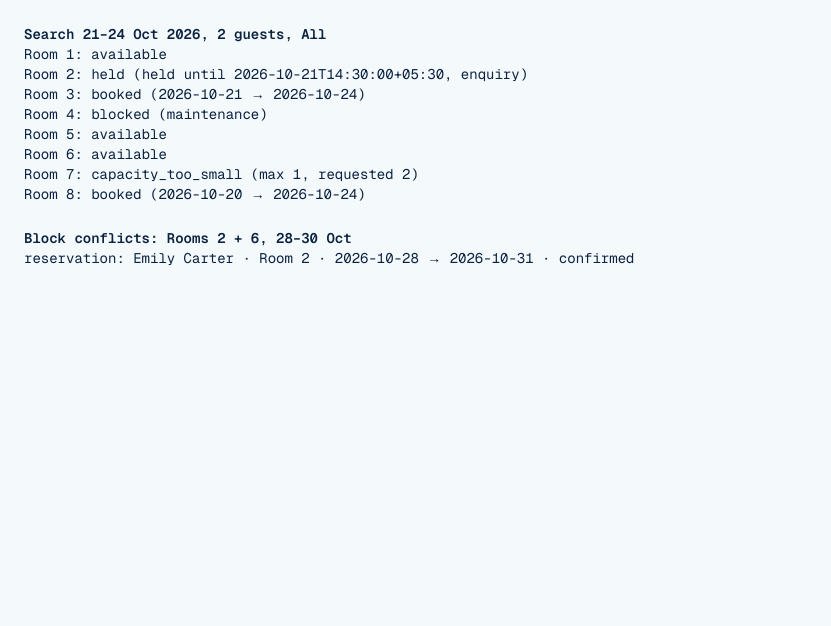
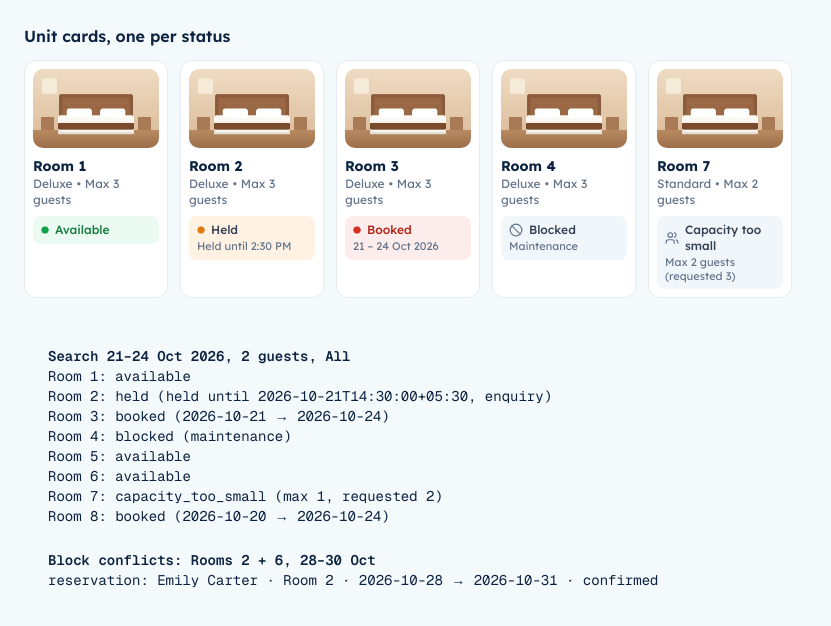
Before and after one commit to vertex-uom/sanchara, a Next.js app in the folder frontend/: page /backoffice/availability-test in a window 1280 px wide. Shown: the top 626 px of the page, without its empty margins (0-831 px from the left). Built offline with nearby package versions, Linux system fonts and the light colour scheme.

Commit message:
feat(availability): add unit card and status badges

```diff
--- a/frontend/src/app/backoffice/(dev)/availability-test/page.tsx
+++ b/frontend/src/app/backoffice/(dev)/availability-test/page.tsx
@@ -1,9 +1,15 @@
 import { notFound } from "next/navigation";
 import { AvailabilityTest } from "./availability-test";
+import { StatusCards } from "./status-cards";
 
 // THROWAWAY dev page for the availability foundation. Delete once the real
 // page is built. Not served in production.
 export default function Page() {
   if (process.env.NODE_ENV === "production") notFound();
-  return <AvailabilityTest />;
+  return (
+    <div className="space-y-6 p-6">
+      <StatusCards />
+      <AvailabilityTest />
+    </div>
+  );
 }
--- /dev/null
+++ b/frontend/src/app/backoffice/(dev)/availability-test/status-cards.tsx
@@ -0,0 +1,35 @@
+// THROWAWAY: one UnitCard per status, with the screenshot's values. Delete with the page.
+import { UnitCard, type UnitAvailability } from "@/features/availability";
+
+const deluxe = (id: string, name: string) => ({ id, name, roomTypeId: "deluxe", maxGuests: 3 });
+const standard = (id: string, name: string) => ({ id, name, roomTypeId: "standard", maxGuests: 2 });
+
+const SAMPLES: { roomTypeName: string; availability: UnitAvailability }[] = [
+  { roomTypeName: "Deluxe", availability: { unit: deluxe("room-1", "Room 1"), status: "available" } },
+  {
+    roomTypeName: "Deluxe",
+    availability: { unit: deluxe("room-2", "Room 2"), status: "held", heldUntil: "2026-10-21T14:30:00+05:30", holdKind: "enquiry" },
+  },
+  {
+    roomTypeName: "Deluxe",
+    availability: { unit: deluxe("room-3", "Room 3"), status: "booked", bookedFrom: "2026-10-21", bookedTo: "2026-10-24" },
+  },
+  { roomTypeName: "Deluxe", availability: { unit: deluxe("room-4", "Room 4"), status: "blocked", blockReason: "maintenance" } },
+  {
+    roomTypeName: "Standard",
+    availability: { unit: standard("room-7", "Room 7"), status: "capacity_too_small", requestedGuests: 3 },
+  },
+];
+
+export function StatusCards() {
+  return (
+    <section className="space-y-3 font-sans">
+      <h2 className="font-semibold">Unit cards, one per status</h2>
+      <div className="grid max-w-3xl grid-cols-2 gap-3 sm:grid-cols-3 lg:grid-cols-5">
+        {SAMPLES.map((sample) => (
+          <UnitCard key={sample.availability.unit.id} {...sample} />
+        ))}
+      </div>
+    </section>
+  );
+}
--- /dev/null
+++ b/frontend/src/features/availability/components/unit-card.tsx
@@ -0,0 +1,38 @@
+import { RemoteImage } from "@/components/ui/remote-image";
+import type { UnitAvailability } from "../types";
+import { UnitStatusBadge } from "./unit-status-badge";
+
+const PLACEHOLDER_PHOTO = "/images/room-placeholder.jpg";
+
+type UnitCardProps = {
+  availability: UnitAvailability;
+  // "Deluxe", shown before the guest limit.
+  roomTypeName: string;
+};
+
+// One unit in the results: photo, name, room type and guest limit, status.
+export function UnitCard({ availability, roomTypeName }: UnitCardProps) {
+  const { unit } = availability;
+
+  return (
+    <article className="flex flex-col rounded-[12px] border border-border bg-card p-2">
+      <RemoteImage
+        src={unit.photoUrl ?? PLACEHOLDER_PHOTO}
+        alt=""
+        width={480}
+        height={300}
+        className="aspect-[16/10] w-full rounded-lg object-cover"
+      />
+      <h4 className="mt-2 text-sm font-bold text-foreground">{unit.name}</h4>
+      <p className="text-xs text-office-muted">
+        {roomTypeName}
+        <span aria-hidden="true" className="mx-1">
+          •
+        </span>
+        <span className="sr-only">, </span>
+        Max {unit.maxGuests} {unit.maxGuests === 1 ? "guest" : "guests"}
+      </p>
+      <UnitStatusBadge availability={availability} className="mt-2" />
+    </article>
+  );
+}
--- /dev/null
+++ b/frontend/src/features/availability/components/unit-status-badge.tsx
@@ -0,0 +1,65 @@
+import { BACKOFFICE_TIME_ZONE } from "@/lib/format/dates";
+import { cn } from "@/lib/utils";
+import { STATUS_TOKENS } from "../status-tokens";
+import type { BlockReason, UnitAvailability } from "../types";
+
+const BLOCK_REASON_LABELS: Record<BlockReason, string> = {
+  maintenance: "Maintenance",
+  closure: "Closure",
+  other: "Other",
+};
+
+// "2:30 PM" in Colombo time.
+function formatClock(iso: string) {
+  return new Intl.DateTimeFormat("en-US", { hour: "numeric", minute: "2-digit", timeZone: BACKOFFICE_TIME_ZONE }).format(
+    new Date(iso),
+  );
+}
+
+function parts(iso: string) {
+  const date = new Date(`${iso}T00:00:00Z`);
+  const month = new Intl.DateTimeFormat("en-GB", { month: "short", timeZone: "UTC" }).format(date);
+  return { day: date.getUTCDate(), month, year: date.getUTCFullYear() };
+}
+
+// "21 – 24 Oct 2026", "30 Oct – 2 Nov 2026", "30 Dec 2026 – 2 Jan 2027".
+function formatDateRange(from: string, to: string) {
+  const a = parts(from);
+  const b = parts(to);
+  if (a.year !== b.year) return `${a.day} ${a.month} ${a.year} – ${b.day} ${b.month} ${b.year}`;
+  if (a.month !== b.month) return `${a.day} ${a.month} – ${b.day} ${b.month} ${b.year}`;
+  return `${a.day} – ${b.day} ${b.month} ${b.year}`;
+}
+
+// The small second line under the status, if the status has one.
+function statusDetail(availability: UnitAvailability) {
+  const { status, unit } = availability;
+  if (status === "held" && availability.heldUntil) return `Held until ${formatClock(availability.heldUntil)}`;
+  if (status === "booked" && availability.bookedFrom && availability.bookedTo) {
+    return formatDateRange(availability.bookedFrom, availability.bookedTo);
+  }
+  if (status === "blocked" && availability.blockReason) return BLOCK_REASON_LABELS[availability.blockReason];
+  if (status === "capacity_too_small") {
+    const max = `Max ${unit.maxGuests} ${unit.maxGuests === 1 ? "guest" : "guests"}`;
+    return availability.requestedGuests === undefined ? max : `${max} (requested ${availability.requestedGuests})`;
+  }
+  return null;
+}
+
+// Status chip: icon + label, plus a detail line for held, booked, blocked
+// and capacity. Colour is never the only signal.
+export function UnitStatusBadge({ availability, className }: { availability: UnitAvailability; className?: string }) {
+  const token = STATUS_TOKENS[availability.status];
+  const Icon = token.icon;
+  const detail = statusDetail(availability);
+
+  return (
+    <div className={cn("rounded-md px-2 py-1.5", token.chip, className)}>
+      <p className={cn("flex items-center gap-1.5 text-xs font-medium", token.text)}>
+        <Icon aria-hidden="true" className={cn("shrink-0", token.filledIcon ? "size-2" : "size-3.5", token.iconColor)} />
+        {token.label}
+      </p>
+      {detail ? <p className="mt-0.5 text-[0.6875rem] leading-tight text-office-muted">{detail}</p> : null}
+    </div>
+  );
+}
--- a/frontend/src/features/availability/index.ts
+++ b/frontend/src/features/availability/index.ts
@@ -1,6 +1,8 @@
 // Public entry point of the availability feature.
 export { AvailabilitySkeleton } from "./components/availability-skeleton";
 export { AvailabilityWorkspace } from "./components/availability-workspace";
+export { UnitCard } from "./components/unit-card";
+export { UnitStatusBadge } from "./components/unit-status-badge";
 export { BLOCK_CONFLICT_BEHAVIOUR, BLOCK_END_DATE_INCLUSIVE, STATUS_PRECEDENCE } from "./constants";
 export { useAvailability } from "./hooks/use-availability";
 export { CONFLICT_BOX, STATUS_TOKENS, type StatusToken } from "./status-tokens";
```
Also changed, not shown: frontend/public/images/room-placeholder.jpg (added).
